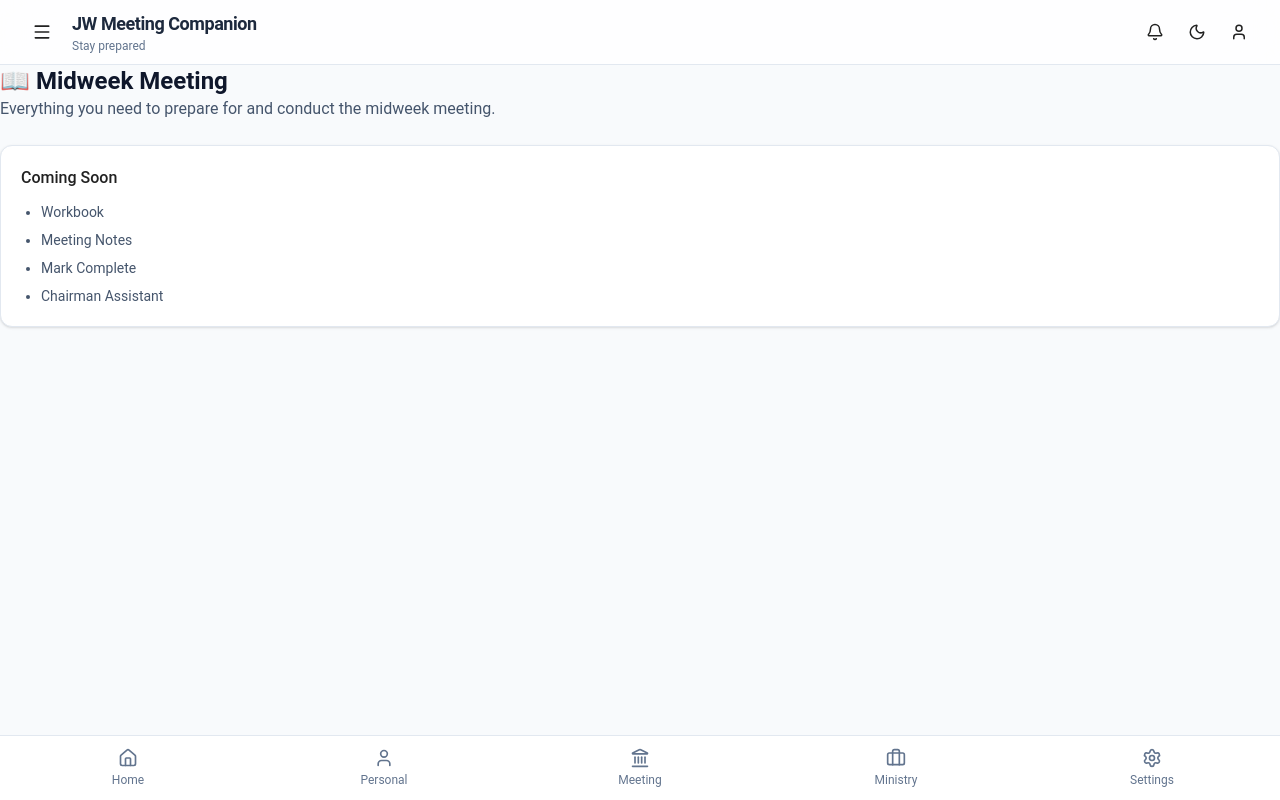
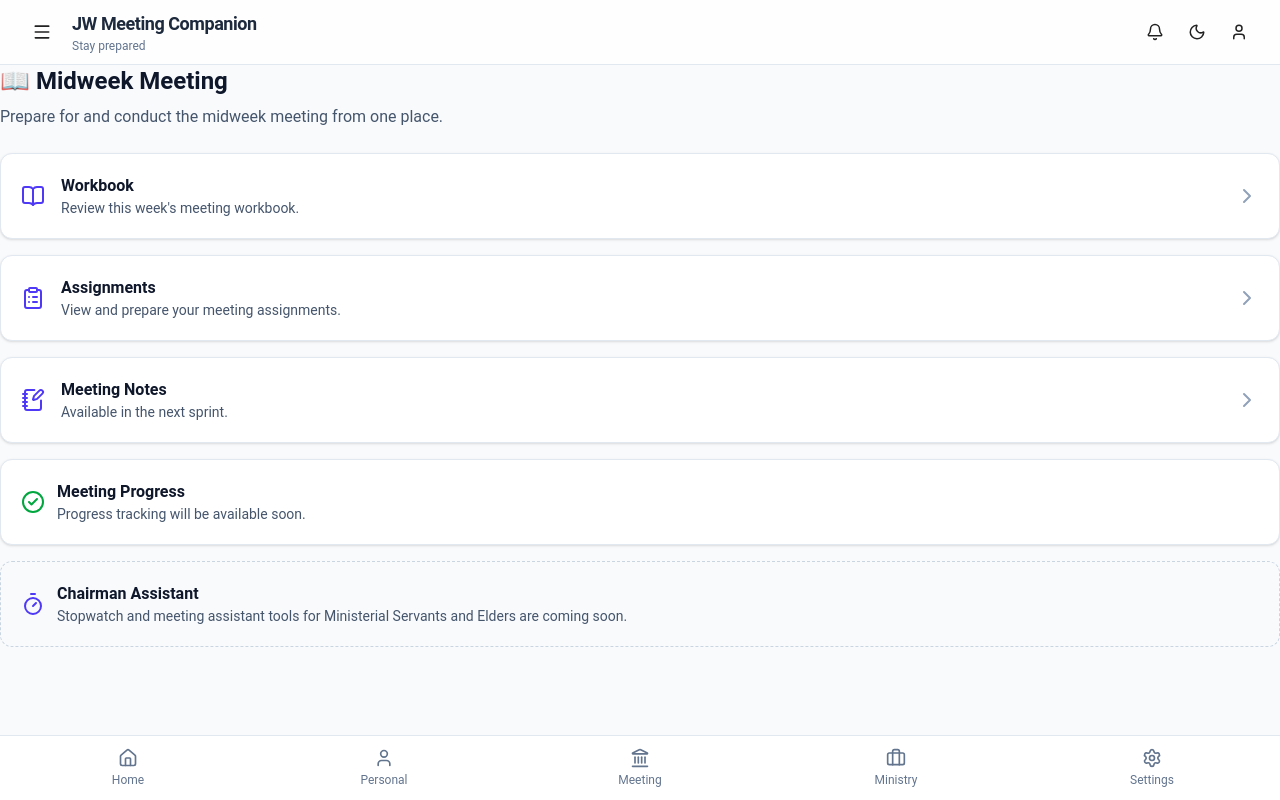
Before and after one commit to kadamsandesh28-star/jw-meeting-companion, a React (Vite) app: page /meetings/midweek in a window 1280 px wide. Built offline with nearby package versions, Linux system fonts and the light colour scheme.

Commit message:
feat(meetings): create midweek meeting workspace

```diff
--- a/src/pages/meetings/MidweekMeeting.tsx
+++ b/src/pages/meetings/MidweekMeeting.tsx
@@ -1,3 +1,13 @@
+import {
+  BookOpen,
+  CheckCircle2,
+  ChevronRight,
+  ClipboardList,
+  NotebookPen,
+  Timer,
+} from "lucide-react";
+import { Link } from "react-router-dom";
+
 export default function MidweekMeeting() {
   return (
     <div className="space-y-6">
@@ -6,20 +16,104 @@
           📖 Midweek Meeting
         </h1>
 
-        <p className="text-slate-600 dark:text-slate-400">
-          Everything you need to prepare for and conduct the midweek meeting.
+        <p className="mt-2 text-slate-600 dark:text-slate-400">
+          Prepare for and conduct the midweek meeting from one place.
         </p>
       </header>
 
-      <div className="rounded-xl border border-slate-200 bg-white p-5 shadow-sm dark:border-slate-700 dark:bg-slate-800">
-        <p className="font-medium">Coming Soon</p>
+      <div className="space-y-4">
+        <Link
+          to="/workbook"
+          className="flex items-center justify-between rounded-xl border border-slate-200 bg-white p-5 shadow-sm transition hover:border-indigo-300 hover:shadow-md dark:border-slate-700 dark:bg-slate-800"
+        >
+          <div className="flex items-center gap-4">
+            <BookOpen className="text-indigo-600" size={24} />
 
-        <ul className="mt-3 list-disc space-y-2 pl-5 text-sm text-slate-600 dark:text-slate-400">
-          <li>Workbook</li>
-          <li>Meeting Notes</li>
-          <li>Mark Complete</li>
-          <li>Chairman Assistant</li>
-        </ul>
+            <div>
+              <h2 className="font-semibold text-slate-900 dark:text-white">
+                Workbook
+              </h2>
+
+              <p className="text-sm text-slate-600 dark:text-slate-400">
+                Review this week's meeting workbook.
+              </p>
+            </div>
+          </div>
+
+          <ChevronRight className="text-slate-400" />
+        </Link>
+
+        <Link
+          to="/assignments"
+          className="flex items-center justify-between rounded-xl border border-slate-200 bg-white p-5 shadow-sm transition hover:border-indigo-300 hover:shadow-md dark:border-slate-700 dark:bg-slate-800"
+        >
+          <div className="flex items-center gap-4">
+            <ClipboardList className="text-indigo-600" size={24} />
+
+            <div>
+              <h2 className="font-semibold text-slate-900 dark:text-white">
+                Assignments
+              </h2>
+
+              <p className="text-sm text-slate-600 dark:text-slate-400">
+                View and prepare your meeting assignments.
+              </p>
+            </div>
+          </div>
+
+          <ChevronRight className="text-slate-400" />
+        </Link>
+
+        <div className="flex items-center justify-between rounded-xl border border-slate-200 bg-white p-5 shadow-sm dark:border-slate-700 dark:bg-slate-800">
+          <div className="flex items-center gap-4">
+            <NotebookPen className="text-indigo-600" size={24} />
+
+            <div>
+              <h2 className="font-semibold text-slate-900 dark:text-white">
+                Meeting Notes
+              </h2>
+
+              <p className="text-sm text-slate-600 dark:text-slate-400">
+                Available in the next sprint.
+              </p>
+            </div>
+          </div>
+
+          <ChevronRight className="text-slate-400" />
+        </div>
+
+        <div className="rounded-xl border border-slate-200 bg-white p-5 shadow-sm dark:border-slate-700 dark:bg-slate-800">
+          <div className="flex items-center gap-3">
+            <CheckCircle2 className="text-green-600" size={24} />
+
+            <div>
+              <h2 className="font-semibold text-slate-900 dark:text-white">
+                Meeting Progress
+              </h2>
+
+              <p className="text-sm text-slate-600 dark:text-slate-400">
+                Progress tracking will be available soon.
+              </p>
+            </div>
+          </div>
+        </div>
+
+        <div className="rounded-xl border border-dashed border-slate-300 bg-slate-50 p-5 dark:border-slate-700 dark:bg-slate-900">
+          <div className="flex items-center gap-3">
+            <Timer className="text-indigo-600" size={24} />
+
+            <div>
+              <h2 className="font-semibold text-slate-900 dark:text-white">
+                Chairman Assistant
+              </h2>
+
+              <p className="text-sm text-slate-600 dark:text-slate-400">
+                Stopwatch and meeting assistant tools for Ministerial Servants
+                and Elders are coming soon.
+              </p>
+            </div>
+          </div>
+        </div>
       </div>
     </div>
   );
```
